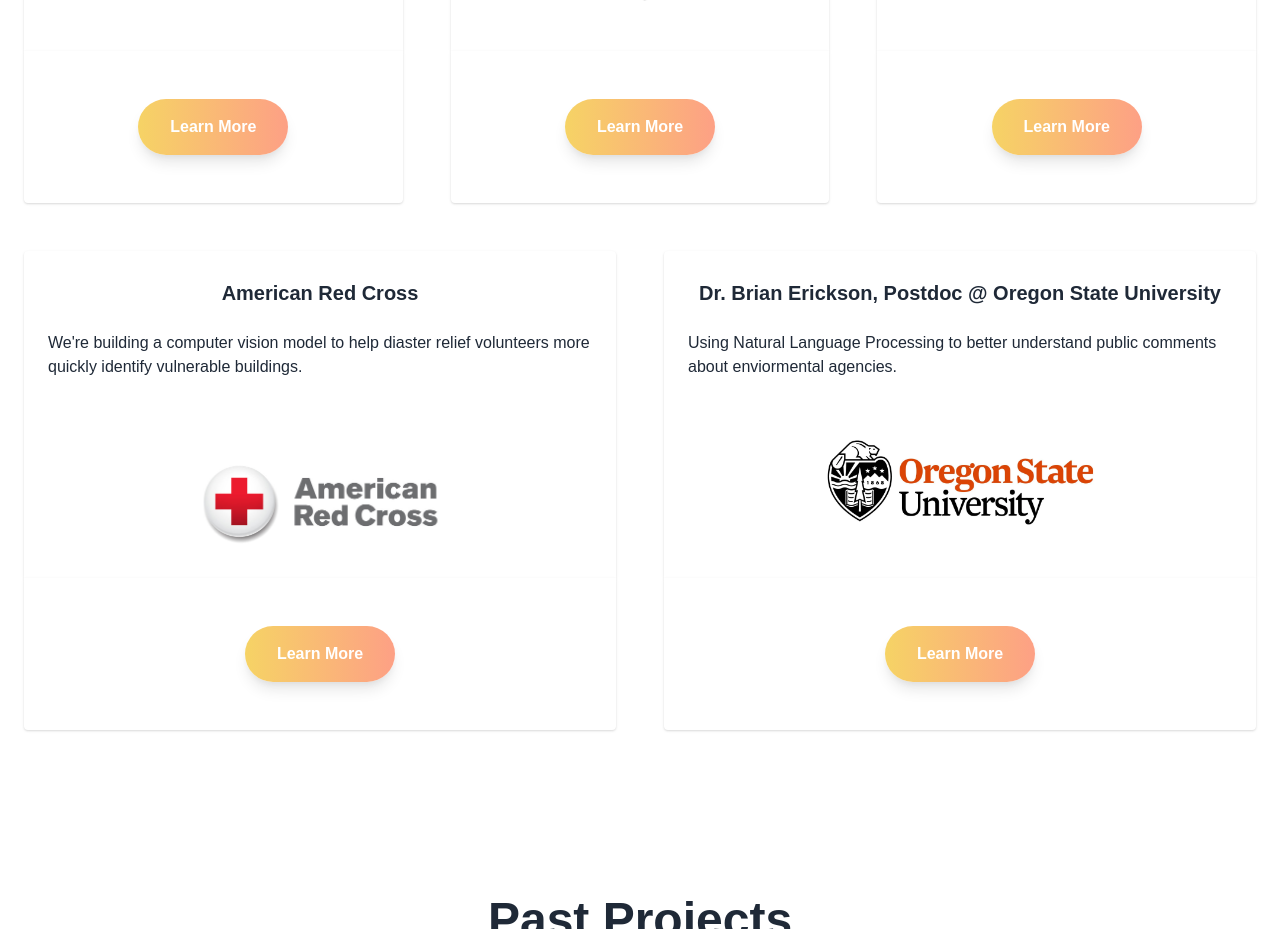
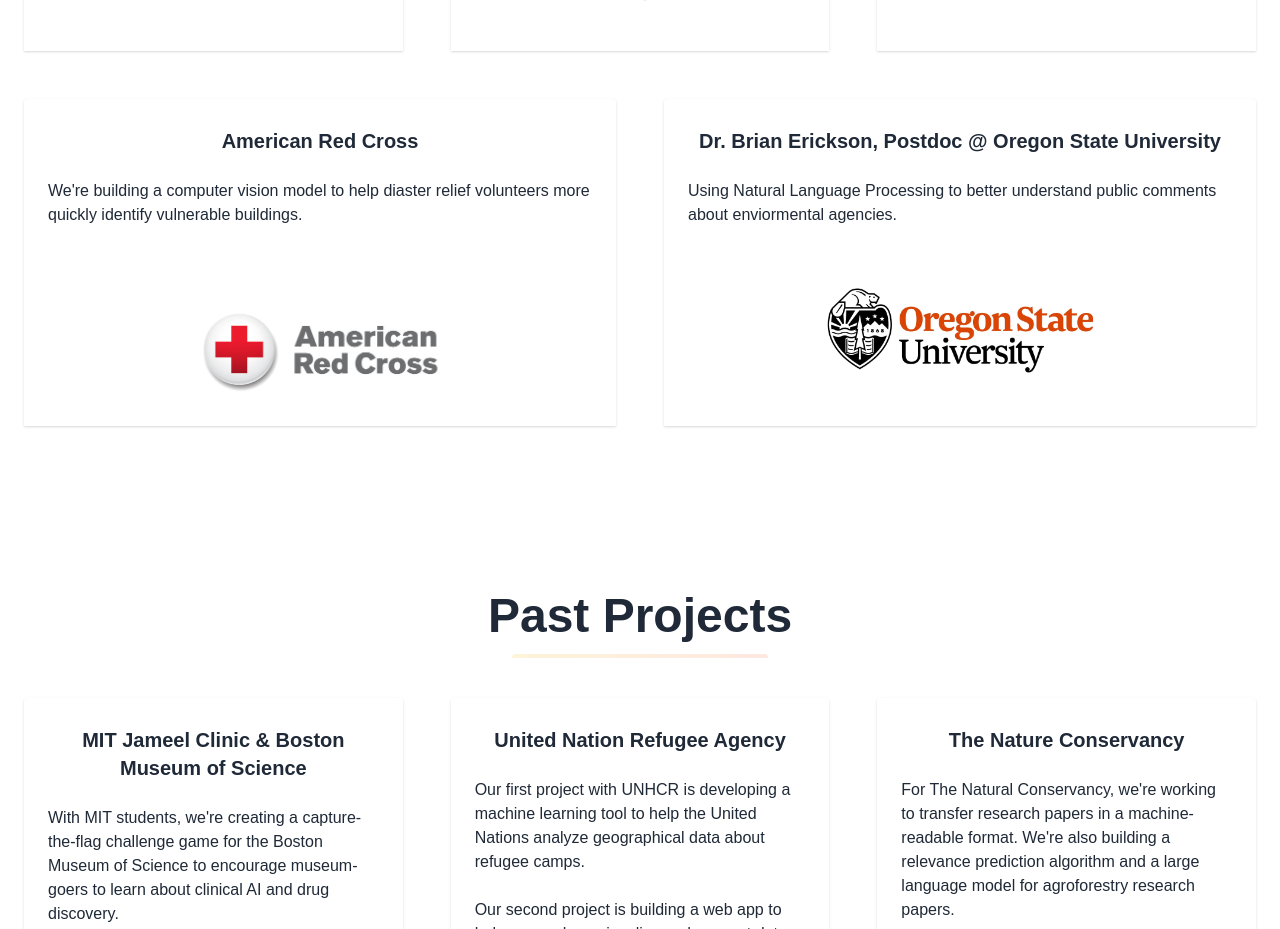
Before and after one commit to codethechangehmc/codethechangehmc.github.io, a plain HTML site: page index.html in a window 1280 px wide. Shown: the part 1413-2342 px from the top of the page. Drawn offline with nearby package versions, Linux system fonts and the light colour scheme.

Commit message:
temp removed learn more from new projects

```diff
--- a/index.html
+++ b/index.html
@@ -221,7 +221,7 @@
               </p>
             </a>
           </div>
-          <div class="flex-none mt-auto bg-white rounded-b rounded-t-none overflow-hidden shadow p-6">
+          <!-- <div class="flex-none mt-auto bg-white rounded-b rounded-t-none overflow-hidden shadow p-6">
             <a href="MITxMOS.html">
               <div class="flex items-center justify-center">
                 <button class="mx-auto lg:mx-0 hover:underline gradient text-white font-bold rounded-full my-6 py-4 px-8 shadow-lg focus:outline-none focus:shadow-outline transform transition hover:scale-105 duration-300 ease-in-out">
@@ -229,7 +229,7 @@
                 </button>
               </div>
             </a>
-          </div>
+          </div> -->
         </div>
 
         <!-- Project 2: Alliance Bioversity-CIAT -->
@@ -250,7 +250,7 @@
               </p>
             </a>
           </div>
-          <div class="flex-none mt-auto bg-white rounded-b rounded-t-none overflow-hidden shadow p-6">
+          <!-- <div class="flex-none mt-auto bg-white rounded-b rounded-t-none overflow-hidden shadow p-6">
             <a href="UNHCR.html">
               <div class="flex items-center justify-center">
                 <button class="mx-auto lg:mx-0 hover:underline gradient text-white font-bold rounded-full my-6 py-4 px-8 shadow-lg focus:outline-none focus:shadow-outline transform transition hover:scale-105 duration-300 ease-in-out">
@@ -258,7 +258,7 @@
                 </button>
               </div>
             </a>
-          </div>
+          </div> -->
         </div>
 
         <!-- Project 3: Children’s Foundation of America -->
@@ -279,7 +279,7 @@
               </p>
             </a>
           </div>
-          <div class="flex-none mt-auto bg-white rounded-b rounded-t-none overflow-hidden shadow p-6">
+          <!-- <div class="flex-none mt-auto bg-white rounded-b rounded-t-none overflow-hidden shadow p-6">
             <a href="TNC.html">
               <div class="flex items-center justify-center">
                 <button class="mx-auto lg:mx-0 hover:underline gradient text-white font-bold rounded-full my-6 py-4 px-8 shadow-lg focus:outline-none focus:shadow-outline transform transition hover:scale-105 duration-300 ease-in-out">
@@ -287,7 +287,7 @@
                 </button>
               </div>
             </a>
-          </div>
+          </div> -->
         </div>
 
         <!-- Project 4: Red Cross -->
@@ -309,7 +309,7 @@
               </p>
             </a>
           </div>
-          <div class="flex-none mt-auto bg-white rounded-b rounded-t-none overflow-hidden shadow p-6">
+          <!-- <div class="flex-none mt-auto bg-white rounded-b rounded-t-none overflow-hidden shadow p-6">
             <a href="climate.html">
               <div class="flex items-center justify-center">
                 <button class="mx-auto lg:mx-0 hover:underline gradient text-white font-bold rounded-full my-6 py-4 px-8 shadow-lg focus:outline-none focus:shadow-outline transform transition hover:scale-105 duration-300 ease-in-out">
@@ -317,7 +317,7 @@
                 </button>
               </div>
             </a>
-          </div>
+          </div> -->
         </div>
 
         <!-- Project 5: Dr. Erikson Oregon State -->
@@ -339,7 +339,7 @@
               </p>
             </a>
           </div>
-          <div class="flex-none mt-auto bg-white rounded-b rounded-t-none overflow-hidden shadow p-6">
+          <!-- <div class="flex-none mt-auto bg-white rounded-b rounded-t-none overflow-hidden shadow p-6">
             <a href="education.html">
               <div class="flex items-center justify-center">
                 <button class="mx-auto lg:mx-0 hover:underline gradient text-white font-bold rounded-full my-6 py-4 px-8 shadow-lg focus:outline-none focus:shadow-outline transform transition hover:scale-105 duration-300 ease-in-out">
@@ -347,7 +347,7 @@
                 </button>
               </div>
             </a>
-          </div>
+          </div> -->
         </div>
 
       </div>
```
